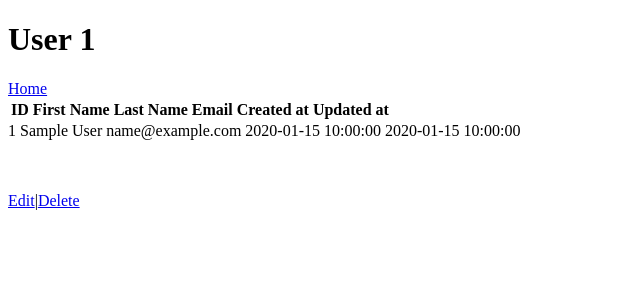
After one commit to masonhuh/users_cr, a Flask app: page /users/1 in a window 1280 px wide. The commit adds this page. Shown: the top 300 px of the page, without its empty margins (0-640 px from the left). Run offline with Flask 2, Linux system fonts and the light colour scheme; tables that the repository leaves empty or names only in its code hold one stand-in row (values such as "Sample post"); lists and menus that the app fills with data are empty.

Commit message:
user CRUD

```diff
--- a/server.py
+++ b/server.py
@@ -1,30 +1,63 @@
 from flask import Flask, render_template, request, redirect
 from users import User
+from mysqlconnection import connectToMySQL
+
+
 app = Flask(__name__)
+app.secret_key = "Codingdojo2021!"
+
+@app.route("/")
+def redirect_to_users():
+    return redirect("/users")
 
 @app.route("/users")
-def index():
-    users = User.get_all()
-    print(users)
+def display_all():
+    users = User.get_all_users()
     return render_template("index.html", users=users)
 
 @app.route("/users/new")
 def new_user():
     return render_template("form.html")
 
-@app.route('/create_user', methods=["POST"])
-def create_user():
-    # First we make a data dictionary from our request.form coming from our template.
-    # The keys in data need to line up exactly with the variables in our query string.
+@app.route("/create_user", methods=["POST"])
+def create_new_user():
+    user_id = User.save(request.form)
+    return redirect(f'/users/{user_id}')
+
+@app.route("/users/<int:user_id>")
+def user_card(user_id):
     data = {
+        'id': user_id
+    }
+    user = User.get_user_by_id(data)
+    return render_template("read_one.html", user = user)
+
+@app.route("/users/<int:user_id>/edit")
+def edit_user(user_id):
+    data = {
+        'id': user_id
+    }
+    user = User.get_user_by_id(data)
+    return render_template("edit_form.html", user = user)
+
+@app.route("/users/<int:user_id>/edit", methods=["POST"])
+def update_user(user_id):
+    data = {
+        "id": user_id,
         "fname": request.form["fname"],
         "lname" : request.form["lname"],
         "email" : request.form["email"]
     }
-    # We pass the data dictionary into the save method from the Friend class.
-    User.save(data)
-    # Don't forget to redirect after saving to the database.
-    return redirect('/users')
+    User.update(data)
+    return redirect(f"/users/{user_id}")
+
+@app.route("/users/<int:user_id>/delete")
+def delete_user(user_id):
+    data = {
+        "id": user_id
+    }
+    User.delete(data)
+    return redirect("/")
 
 if __name__ == "__main__":
     app.run(debug=True)
--- a/templates/form.html
+++ b/templates/form.html
@@ -17,5 +17,6 @@
         <input type="text" name="email">
         <input type="submit" value="Add New User">
     </form>
+    <a href="/users">Home</a>
 </body>
 </html>
--- a/templates/index.html
+++ b/templates/index.html
@@ -15,6 +15,7 @@
                 <th>Full Name</th>
                 <th>Email</th>
                 <th>Created At</th>
+                <th>Actions</th>
             </tr>
         </thead>
         <tbody>
@@ -24,6 +25,7 @@
                     <th>{{ one_user.first_name }} {{ one_user.last_name }}</th>
                     <th>{{ one_user.email }}</th>
                     <th>{{ one_user.created_at }}</th>
+                    <th><a href="users/{{one_user.id}}">Show</a>|<a href="/users/{{one_user.id}}/edit">Edit</a>|<a href="/users/{{one_user.id}}/delete">Delete</a></th>
                 </tr>
             {% endfor %}
         </tbody>
--- /dev/null
+++ b/templates/read_one.html
@@ -0,0 +1,40 @@
+<!DOCTYPE html>
+<html lang="en">
+<head>
+    <meta charset="UTF-8">
+    <meta http-equiv="X-UA-Compatible" content="IE=edge">
+    <meta name="viewport" content="width=device-width, initial-scale=1.0">
+    <title>read one user</title>
+</head>
+<body>
+    <div>
+    <h1>User {{user.id}}</h1><a href="/users">Home</a>
+    <form action="/users/{{user.id}}" method="POST">
+        <table>
+            <thead>
+                <tr>
+                    <th>ID</th>
+                    <th>First Name</th>
+                    <th>Last Name</th>
+                    <th>Email</th>
+                    <th>Created at</th>
+                    <th>Updated at</th>
+                </tr>
+            </thead>
+        </table>
+        <tbody>
+                <tr>
+                    <td>{{ user.id }}</td>
+                    <td>{{ user.first_name }}</td>
+                    <td>{{ user.last_name }}</td>
+                    <td>{{ user.email }}</td>
+                    <td>{{ user.created_at }}</td>
+                    <td>{{ user.updated_at }}</td>
+                </tr>
+        </tbody>
+    </form>
+    <br><br>
+    <p><a href="/users/{{user.id}}/edit">Edit</a>|<a href="/users/{{us}}/delete">Delete</a></p>
+    </div>
+</body>
+</html>
--- /dev/null
+++ b/user_schema.sql
@@ -0,0 +1,4 @@
+ # INSERT INTO first_flask.friends (first_name, last_name, occupation)
+ # VALUES ('Mason', 'Huh', 'Developer in training'), ('Sam', 'Dever', 'Architect')
+
+SELECT * FROM first_flask.friends
--- a/users.py
+++ b/users.py
@@ -11,7 +11,7 @@ class User:
         self.updated_at = data['updated_at']
     # Now we use class methods to query our database
     @classmethod
-    def get_all(cls):
+    def get_all_users(cls):
         query = "SELECT * FROM users;"
         # make sure to call the connectToMySQL function with the schema you are targeting.
         results = connectToMySQL('users_schema').query_db(query)
@@ -27,3 +27,21 @@ class User:
         query = "INSERT INTO users ( first_name , last_name , email , created_at, updated_at ) VALUES ( %(fname)s , %(lname)s , %(email)s , NOW() , NOW() );"
         # data is a dictionary that will be passed into the save method from server.py
         return connectToMySQL('users_schema').query_db( query, data )
+
+    @classmethod
+    def get_user_by_id(cls, data):
+        query = "SELECT * FROM users WHERE id = %(id)s;"
+        result = connectToMySQL('users_schema').query_db(query, data)
+        print(result)
+        user = cls(result[0])
+        return user
+
+    @classmethod
+    def update(cls, data):
+        query = "UPDATE users SET first_name = %(fname)s, last_name = %(lname)s, email = %(email)s WHERE id = %(id)s;"
+        return connectToMySQL('users_schema').query_db(query, data)
+
+    @classmethod
+    def delete(cls, data):
+        query = "DELETE FROM users WHERE users.id = %(id)s;"
+        return connectToMySQL('users_schema').query_db(query, data)
```
Also changed, not shown: templates/edit_form.html (added, +20 -0 lines).
